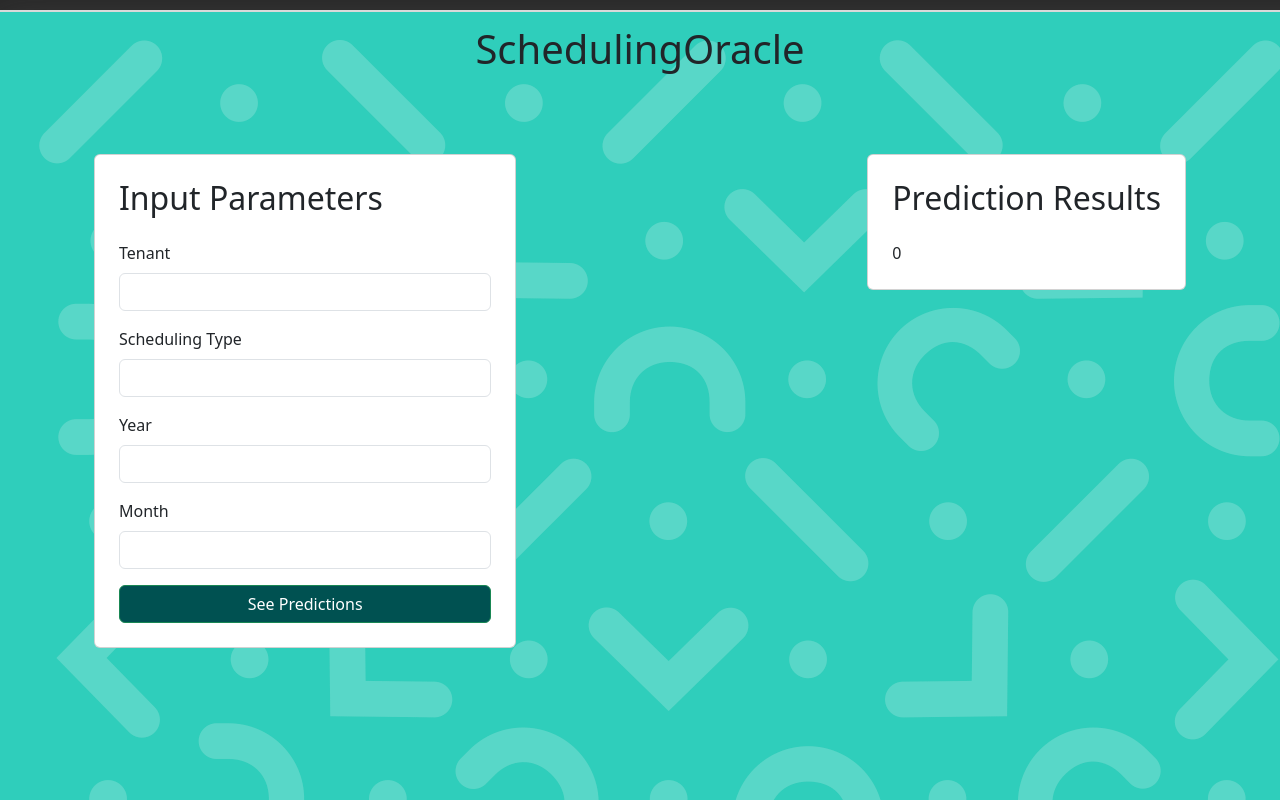
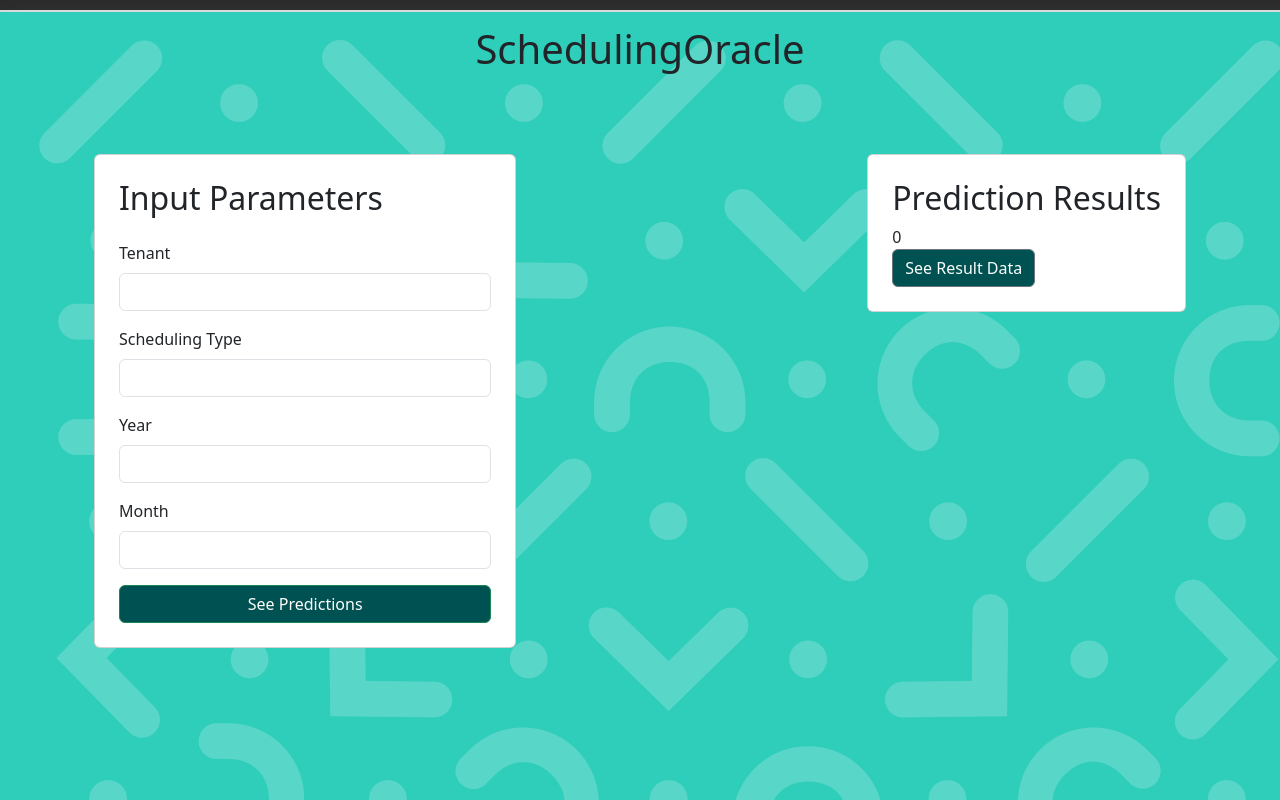
Before and after one commit to aseemMangla/Scheduling-Oracle, a React (Create React App) app: page / in a window 1280 px wide. Built offline with nearby package versions, Linux system fonts and the light colour scheme.

Commit message:
Scheduling Oracle
Signed-off-by: Aseem Mangla <aseem.mangla@ukg.com>

```diff
--- a/public/index.html
+++ b/public/index.html
@@ -15,7 +15,6 @@
       manifest.json provides metadata used when your web app is installed on a
       user's mobile device or desktop. See https://developers.google.com/web/fundamentals/web-app-manifest/
     -->
-    <link rel="manifest" href="UKGLogo.png" />
     <!--
       Notice the use of %PUBLIC_URL% in the tags above.
       It will be replaced with the URL of the `public` folder during the build.
--- a/src/CurlComponent.js
+++ b/src/CurlComponent.js
@@ -20,7 +20,7 @@ const CurlComponent = ({setOutputData, setValue}) => {
   const handleFetchCurl = async () => {
     const { Tenant, WorkCode, Year, Month } = inputData;
     const headers = {
-        'Authorization': 'Bearer ya29.a0AfB_byAKCbCJN5-PHjUsgxKaYu2ex9rxAXIckkn12Fb4WupeHZn2EOJpiByhVlG7j8knhm1aDsWRh1bgroTbfsOMu5VSiCNWVR4U2kMh8TOaWbwC5fB_kM0YAOiO3ncFSTraI0uP8ZP9QfaBYeq64ZvDU3JFukGLmBjr3ulbCA4aCgYKAYkSAQ8SFQHGX2MiSe0QoJg8gddrigpfpOM3dQ0178',
+        'Authorization': 'Bearer ya29.a0AfB_byBWVIBVXJ0L8wxgE98W20hr_Y6aj8pD91inqIve3PmVqqt_uiXzmUcf7OkbOe93fqhZyjvYvSVqwy9xme98geTGe1ohKPSVezkDO1GVhnIyIkRmA4sBMFhWFQPaX2LOrl-vJzyCFl_jLqLzOH-f39iG-7O5MsaIcSOM5LsaCgYKAcESAQ8SFQHGX2MicDomw5dMK2evB4HqhqocMA0178',
         'Content-Type': 'application/json'
       };
       const data = {
--- a/src/Output.js
+++ b/src/Output.js
@@ -1,14 +1,28 @@
-import React from 'react';
+import React, { useState } from 'react';
 import { Container } from 'react-bootstrap';
+import { Button, Popover, PopoverHeader, PopoverBody } from 'reactstrap';
 
 const Output = ({ outputData, value }) => {
+
+  const [seeResults, setSeeResults] = useState(false)
+  const toggle = () => {
+    setSeeResults(!seeResults);
+  }
+
   return (
     <Container className="mt-5">
     <div className="card p-4" >
       <h2>Prediction Results</h2>
-      <pre>{outputData}</pre>
       <div>
        {value && <h3>Value: {value.toPrecision(3)}</h3>}
+      </div>
+      <div>
+      <Button id="Popover1" style={{backgroundColor: '#005151'}} variant="success" onClick={() => toggle()}>
+        See Result Data
+      </Button>
+      <div>
+      {seeResults && <pre>{outputData}</pre>}
+    </div>
       </div>
     </div>
     </Container>
```
